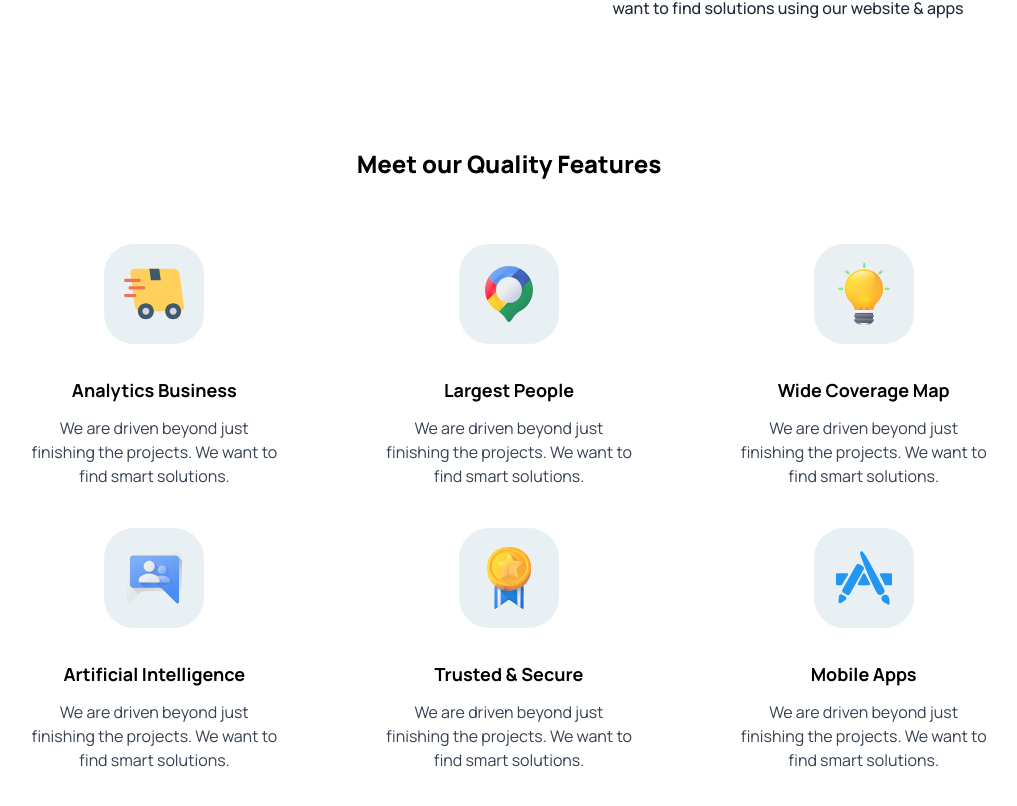
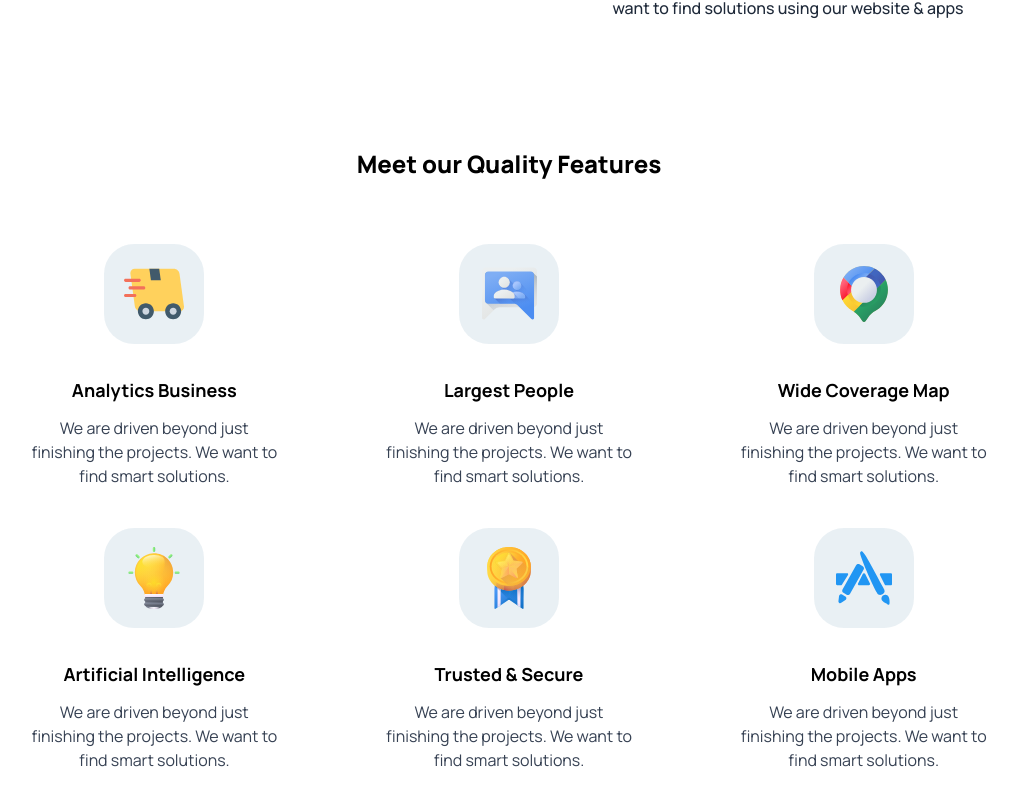
Before and after one commit to KRyderTR/food_landing, a Next.js app: page / in a window 1280 px wide. Shown: the part 3327-4133 px from the top of the page, without its empty margins (131-1148 px from the left). Built offline with nearby package versions, Linux system fonts and the light colour scheme.

Commit message:
features-section-complete2

```diff
--- a/constant/features.ts
+++ b/constant/features.ts
@@ -7,19 +7,19 @@ export const features = [
     },
     {
         id: 2,
-        icon: "/images/f2.svg",
+        icon: "/images/f4.svg",
         title: "Largest People",
                 description: "We are driven beyond just finishing the projects. We want to find smart solutions."
     },
     {
         id: 3,
-        icon: "/images/f3.svg",
+        icon: "/images/f2.svg",
         title: "Wide Coverage Map",
         description: "We are driven beyond just finishing the projects. We want to find smart solutions."
     },
     {
         id: 4,
-        icon: "/images/f4.svg",
+        icon: "/images/f3.svg",
         title: "Artificial Intelligence",
         description: "We are driven beyond just finishing the projects. We want to find smart solutions."
     },
```
